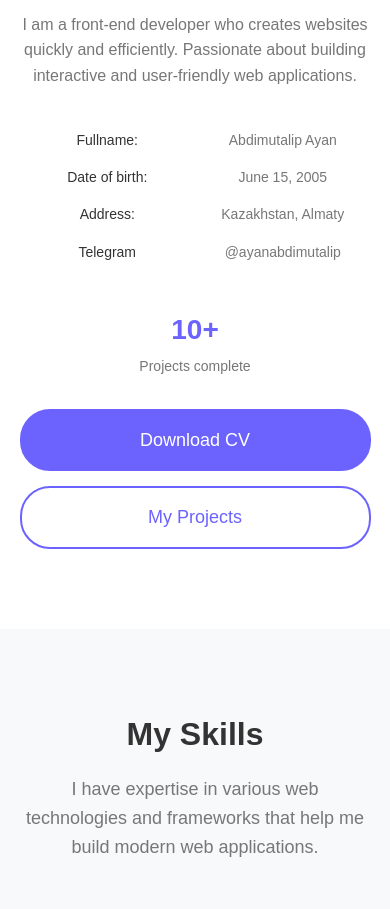
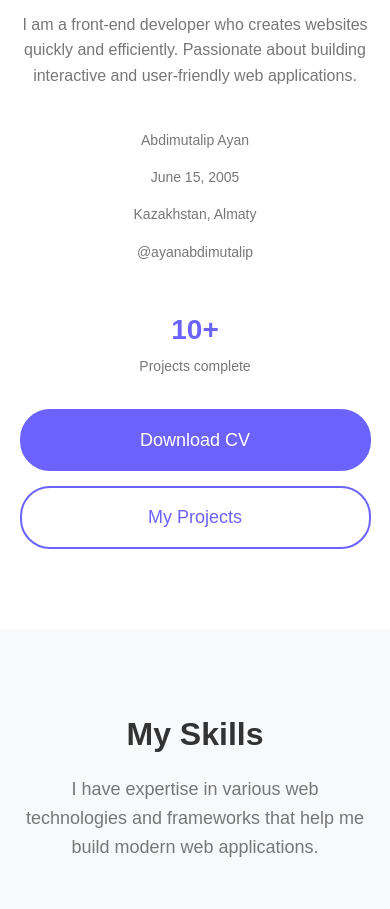
Before and after one commit to Jarv1s-stack/Ayan_Abdimutalip_Portfolio, a plain HTML site: page index.html in a window 390 px wide. Shown: the part 1562-2471 px from the top of the page. Drawn offline with Linux system fonts and the light colour scheme.

Commit message:
Update styles.css

```diff
--- a/styles.css
+++ b/styles.css
@@ -976,8 +976,8 @@ footer::before {
         flex-direction: row;
     }
 
-    .left-side, right-side{
-        width: 50%;
+    .left-side{
+        display: none;
     }
 
     .left-side h3, .right-side h3 {
```
